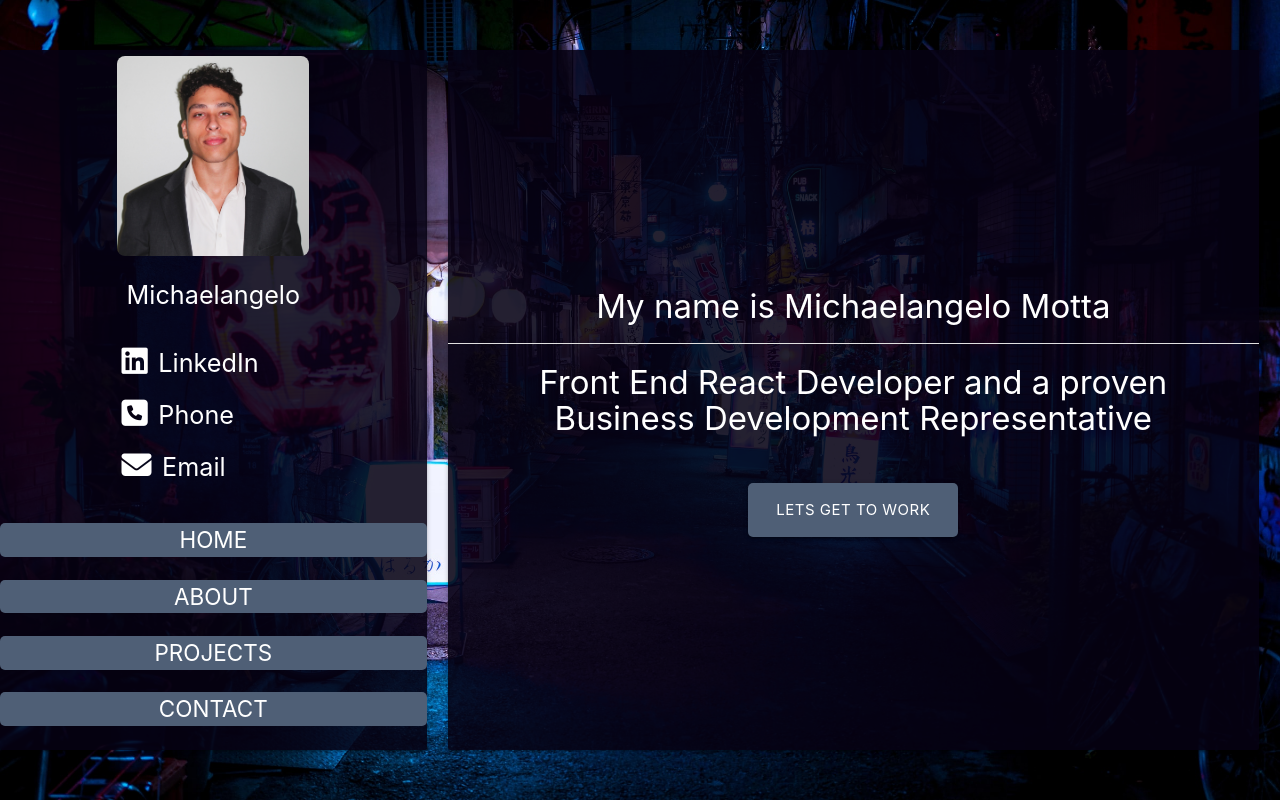
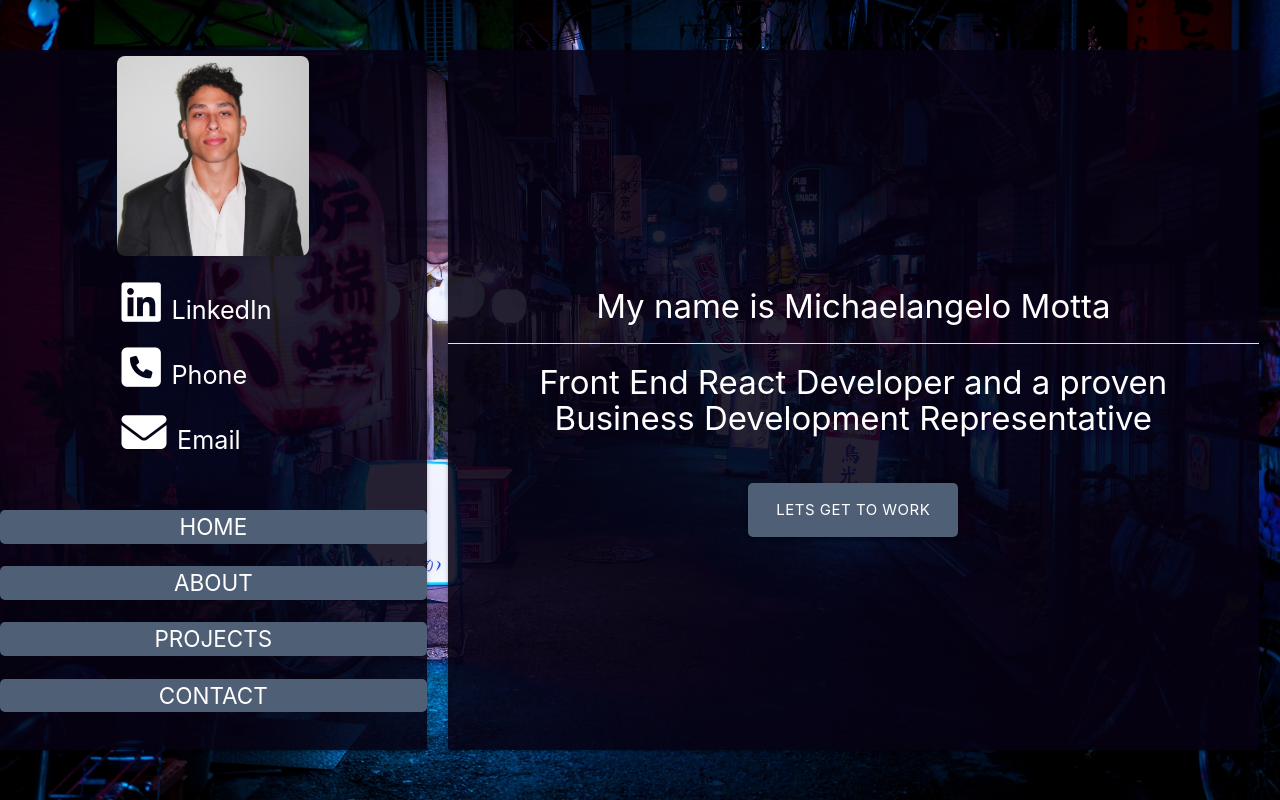
Before and after one commit to SyntaxMotta/Portfolio, a React (Create React App) app: page / in a window 1280 px wide. Built offline with nearby package versions, Linux system fonts and the light colour scheme; the HTML template or start-up script is replaced by a standard one.

Commit message:
More tweaks to nav bar icons

```diff
--- a/src/App.css
+++ b/src/App.css
@@ -201,10 +201,10 @@
     width: 80%;
     height: 275px;
   }
-  .navbar__title {
+  /* .navbar__title {
     font-size: 1.7rem;
     margin-top: 1.8rem !important;
-  }
+  } */
 
   .navbar__iconBlock > a > .flow-text {
     font-size: 1.5rem;
--- a/src/Components/layout/Navbar.js
+++ b/src/Components/layout/Navbar.js
@@ -7,25 +7,23 @@
   return (
     <Fragment>
       <img src={profile} alt="Icon" className="responsive-img navbar__icon" />
-      <p className="flow-text navbar__title" style={{ margin: '1.3rem auto' }}>
-        Michaelangelo
-      </p>
+
       <div className="navbar__iconBlock">
         <a
           href="https://www.linkedin.com/in/michaelangelo-motta/"
           className="navbar__link"
         >
-          <i class="fab fa-linkedin fa-2x"></i>
+          <i class="fab fa-linkedin fa-3x"></i>
           <span className="flow-text">LinkedIn</span>
         </a>
 
         <a href="tel:3015201800" className="navbar__link">
-          <i class="fas fa-phone-square fa-2x"></i>
+          <i class="fas fa-phone-square fa-3x"></i>
           <span className="flow-text">Phone</span>
         </a>
 
         <a href="mailto: michaelangelomotta@gmail.com" className="navbar__link">
-          <i class="fas fa-envelope fa-2x"></i>
+          <i class="fas fa-envelope fa-3x"></i>
           <span className="flow-text">Email</span>
         </a>
       </div>
```
